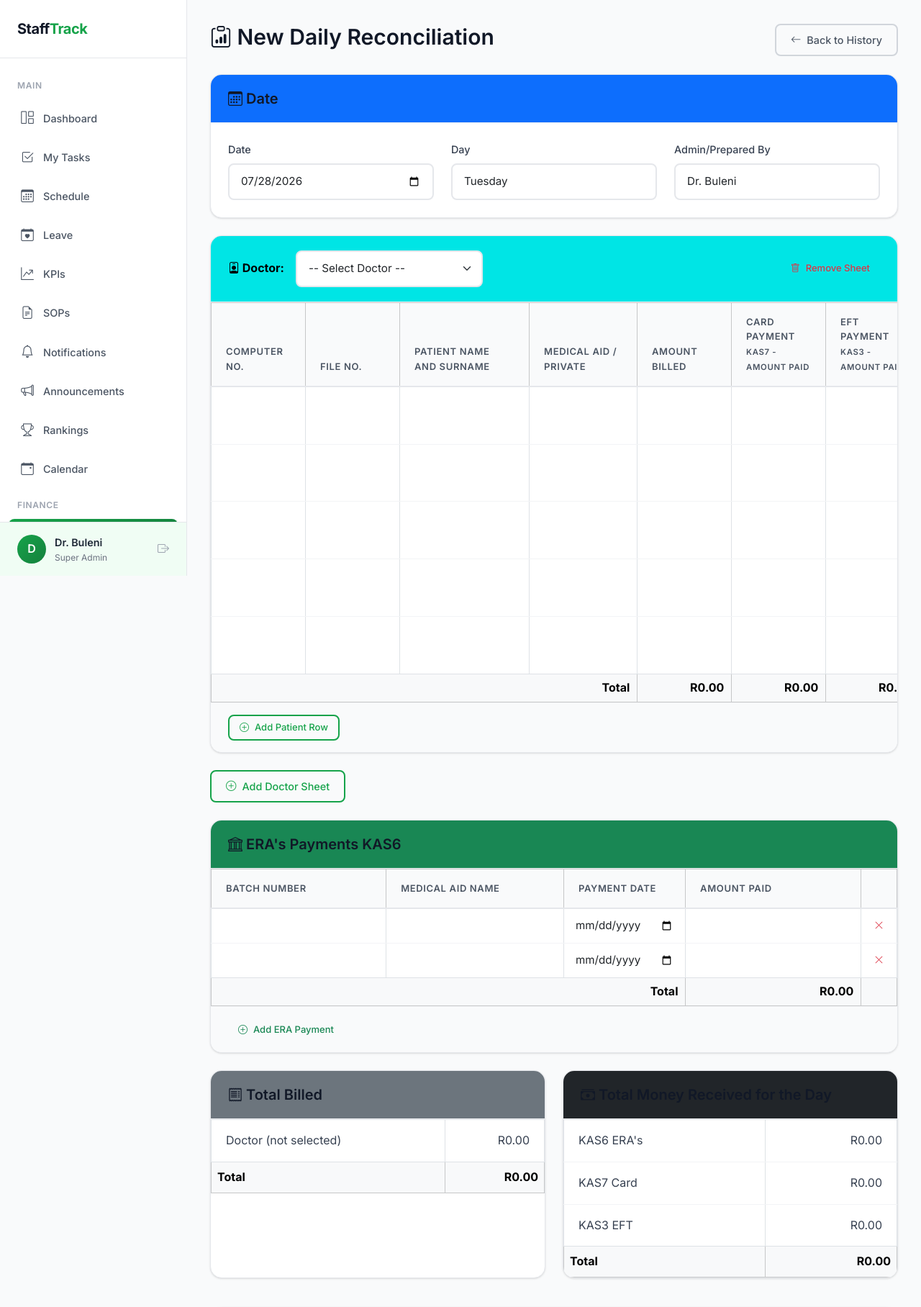
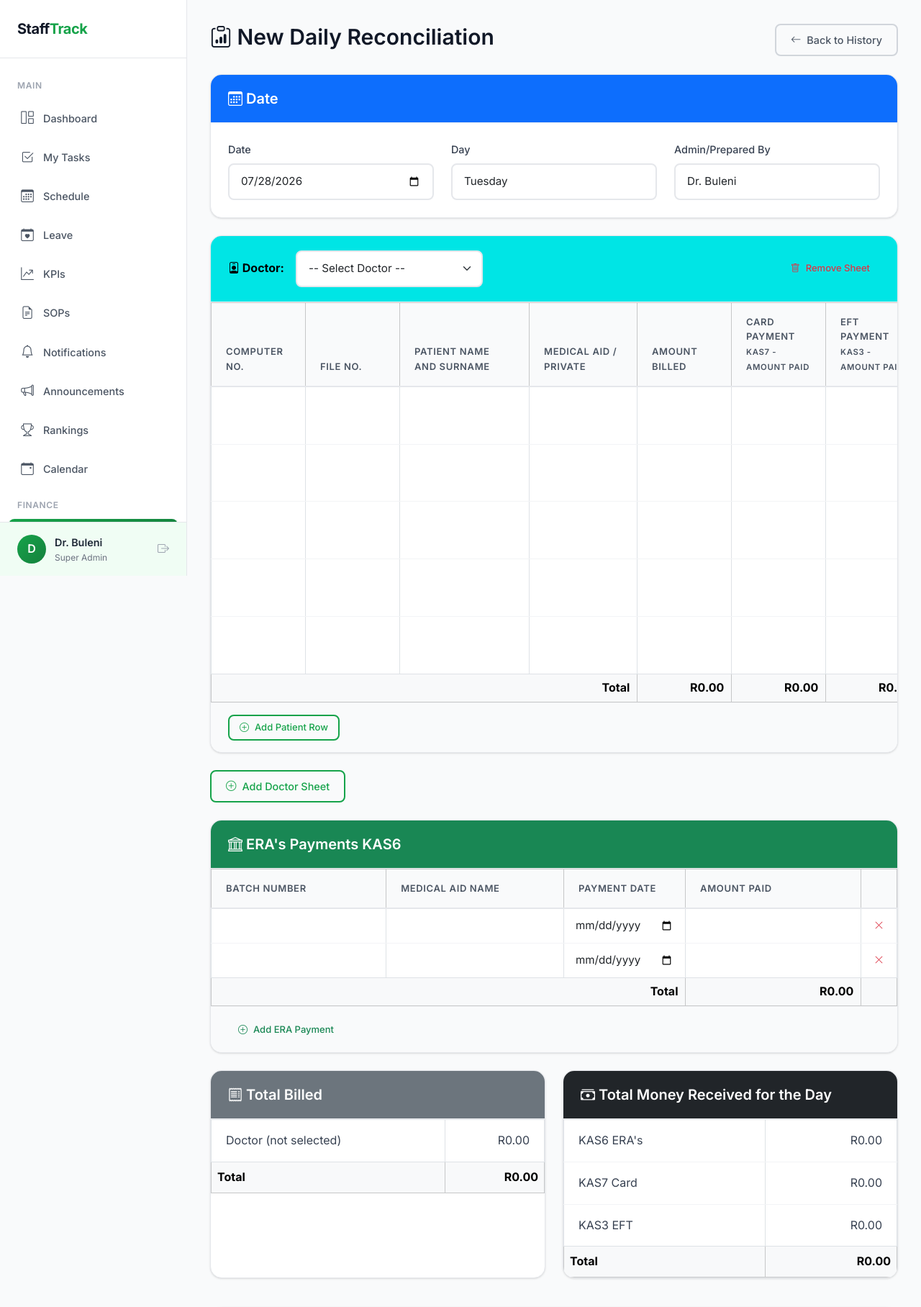
Before and after one commit to drbuleni/stafftrack, a Flask app: page /reconciliation/new in a window 1280 px wide. Shown: the top 1816 px of the page at 72% size. Run offline with Flask 3, Linux system fonts and the light colour scheme; a user stored in the database is signed in; data comes from the database, SQL or seed files in the repository; data that the repository does not hold is empty; some libraries are stand-ins or nearby versions.

Commit message:
Fix unreadable dark heading text on colored card headers
The global heading rule forced all h1-h6 to near-black, overriding
text-white on colored containers (e.g. the dark Total Money Received
for the Day header). Headings now inherit the container text color,
and colored card headers default to white text app-wide even where a
template forgot the text-white class.

Co-Authored-By: Claude Fable 5 <noreply@anthropic.com>

```diff
--- a/app/static/css/custom.css
+++ b/app/static/css/custom.css
@@ -87,6 +87,20 @@ h4 { font-size: 1.125rem; }
 
 .text-muted {
     color: var(--gray-500) !important;
+}
+
+/* Headings must follow the text color of colored containers
+   (the global heading color above otherwise leaves dark text
+   on dark backgrounds, e.g. .card-header.bg-dark.text-white) */
+:is(.text-white, .text-light) :is(h1, h2, h3, h4, h5, h6) {
+    color: inherit;
+}
+
+/* Colored card headers always get readable white text,
+   even when a template forgets the text-white class */
+.card-header:is(.bg-primary, .bg-secondary, .bg-success, .bg-danger, .bg-info, .bg-dark),
+.card-header:is(.bg-primary, .bg-secondary, .bg-success, .bg-danger, .bg-info, .bg-dark) :is(h1, h2, h3, h4, h5, h6) {
+    color: #fff;
 }
 
 /* ============================================
```
